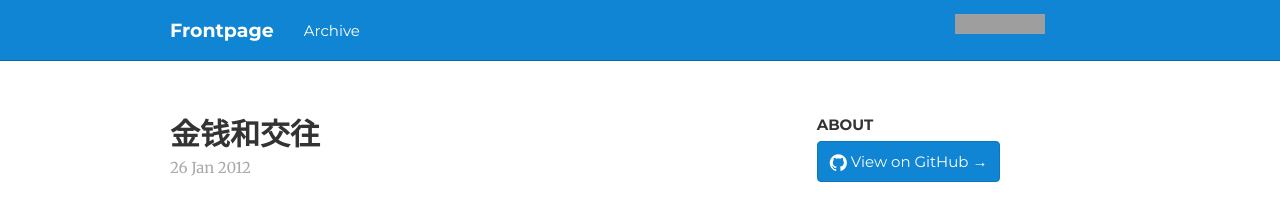
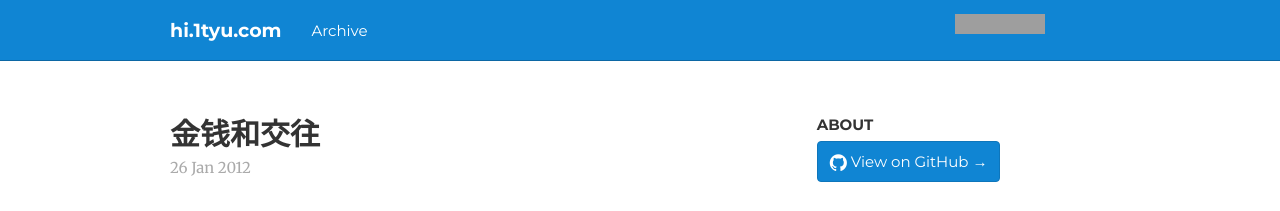
Before and after one commit to helloyuzz/me.wgrib2.com, a Jekyll site: the page built from _posts/2012-01-26-Friendship.md, in a window 1280 px wide. Shown: the top 211 px of the page. Built offline with Jekyll 4.4.1, drawn with Linux system fonts in a browser that asks for light colours; nearby versions of some CDN libraries; emoji names are drawn with the system emoji font; grey boxes are pictures that could not be loaded.

Commit message:
Update _config.yml

```diff
--- a/_config.yml
+++ b/_config.yml
@@ -1,6 +1,6 @@
 # baseurl: "/shiori" # The subpath of your site. Use "" if you're hosting a blog at the root level.
 url: "https://hi.1tyu.com" # the base hostname & protocol for your site
-title: "Frontpage"
+title: "hi.1tyu.com"
 
 # This is used by feed.xml. Uncomment if you want to use it.
 # description: "..."
```
